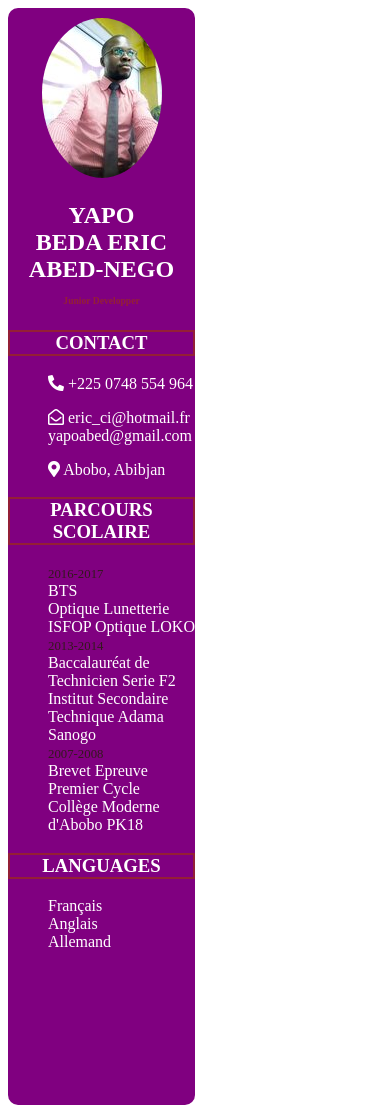
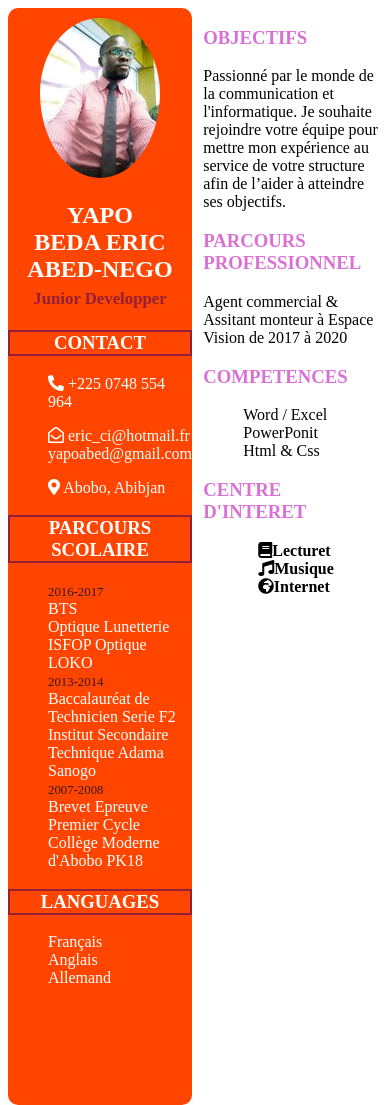
Before and after one commit to yapobeda/MyCv, a plain HTML site: page index.html in a window 390 px wide. Shown: the top 1105 px of the page. Drawn offline with Linux system fonts and the light colour scheme.

Commit message:
Update style.css

```diff
--- a/css/style.css
+++ b/css/style.css
@@ -48,115 +48,3 @@ ul li{
     display: inline;
     padding: 15px;
 }
-
-/*Responsive Styles*/
-
-@media (max-width: 1000px){
-
-    main{
-        display: block;
-        flex-direction: column;
-    }
-    /* ZONE DE GAUCHE */
-    .left{
-       background-color: green;
-       height: 50vh;
-       width: 25%;
-       color: white;
-       margin-right: 3%;
-   }
-   img{
-       border-radius: 50%;
-       padding-top: 10px;
-   }
-   .profinfo{
-       text-align: center;
-   }
-   .fonct{
-       font-size: 0.7em;
-       color: rgb(148, 31, 54);
-   }
-   .atout{
-       text-align: center;
-       color: white;
-       border: 2px solid rgb(148, 31, 54);
-   }
-   ul li{
-       list-style-type: none;
-   }
-   .an{
-       color: rgb(51, 24, 29);
-       font-size: .8em;
-   }
-
-   /* ZONE DE DROITE */
-
-   .left{
-       width: 50%;
-       margin-right: 3%;
-       height:130vh;
-       border-radius: 10px;
-   }
-   .but{
-       color: orchid;
-   }
-   .but + .ci li{
-       display: inline;
-       padding: 15px;
-   }
-
-}
-
-@media (max-width: 600px){
-   main{
-       display: block;
-       flex-direction: column-reverse;
-   }
-    /* ZONE DE GAUCHE */
-    .left{
-       background-color: purple;
-       height: 200%;
-       width: 25%;
-       color: white;
-       margin-right: 3%;
-   }
-   img{
-       border-radius: 50%;
-       padding-top: 10px;
-   }
-   .profinfo{
-       text-align: center;
-   }
-   .fonct{
-       font-size: .4em;
-       color: rgb(148, 31, 54);
-   }
-   .atout{
-       text-align: center;
-       color: white;
-       border: 2px solid rgb(148, 31, 54);
-   }
-   ul li{
-       list-style-type: none;
-   }
-   .an{
-       color: rgb(51, 24, 29);
-       font-size: .8em;
-   }
-
-   /* ZONE DE DROITE */
-   .left{
-       width: 50%;
-       margin-right: 3%;
-       height:130vh;
-       border-radius: 10px;
-   }
-   .but{
-       color: orchid;
-   }
-   .but + .ci li{
-       display: block;
-       padding: 15px;
-   }
-
-}
```
